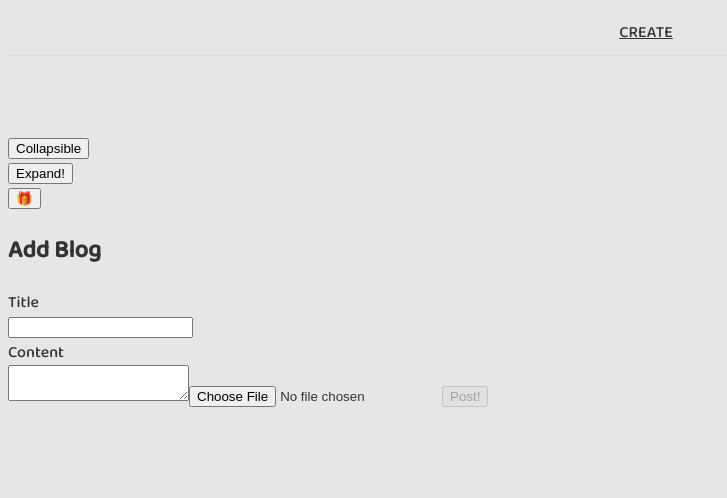
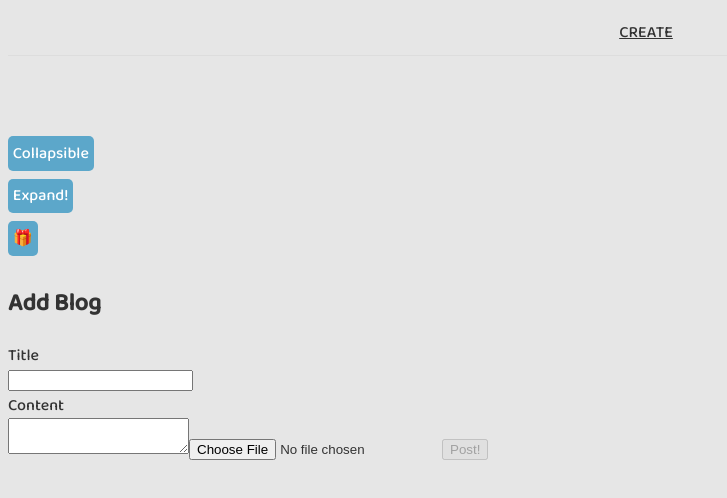
Before and after one commit to rokajova/vencha, a Next.js app in the folder vencha/: page /create in a window 1280 px wide. Shown: the top 498 px of the page, without its empty margins (0-727 px from the left). Built offline with nearby package versions, Linux system fonts and the light colour scheme.

Commit message:
Collapsible animation with useREf

```diff
--- a/vencha/components/Collapsible.js
+++ b/vencha/components/Collapsible.js
@@ -1,15 +1,23 @@
-import React, { useState } from "react";
+import React, { useState, useRef } from "react";
 import styles from "../styles/Collapsible.module.css";
 
 function Collapsible(props) {
   const [isOpen, setIsOpen] = useState(false);
+
+  const parentRef = useRef();
+
+  if (parentRef.current) {
+    console.log(parentRef.current.scrollHeight);
+  }
 
   return (
     <div className={styles.collapsible}>
       <button className={styles.toggle} onClick={() => setIsOpen(!isOpen)}>
         {props.label}
       </button>
-      {isOpen && <div className={styles.content}>{props.children}</div>}
+      <div className={styles.contentParent} ref={parentRef}>
+        <div className={styles.content}>{props.children}</div>
+      </div>
     </div>
   );
 }
--- a/vencha/styles/Collapsible.module.css
+++ b/vencha/styles/Collapsible.module.css
@@ -0,0 +1,23 @@
+.toggle {
+  background: #5ca7ca;
+  border: unset;
+  cursor: pointer;
+  font: unset;
+  padding: 0.3rem;
+  border-radius: 5px;
+  color: #ffffff;
+  margin-bottom: 0.5rem;
+}
+
+.content {
+  border: 1px solid #b3b3b3;
+  padding: 0.5rem;
+  border-radius: 5px;
+  margin-bottom: 5rem;
+}
+
+.contentParent {
+  height: 0px;
+  overflow: hidden;
+  transition: ease 0.4s;
+}
```
